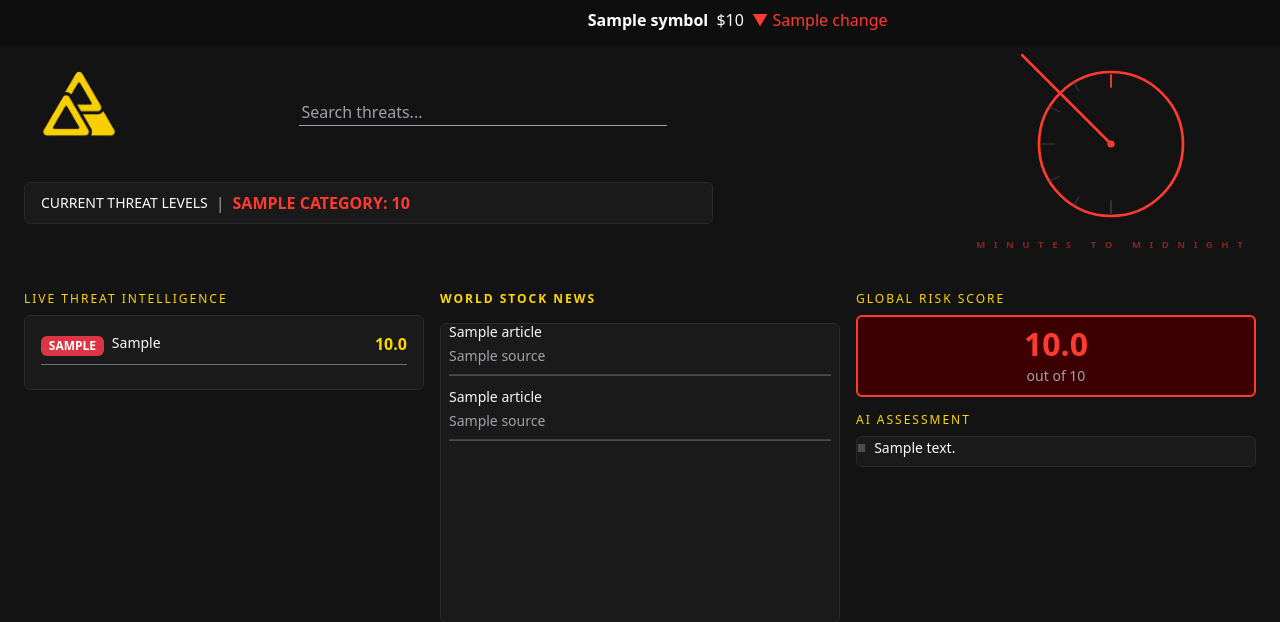
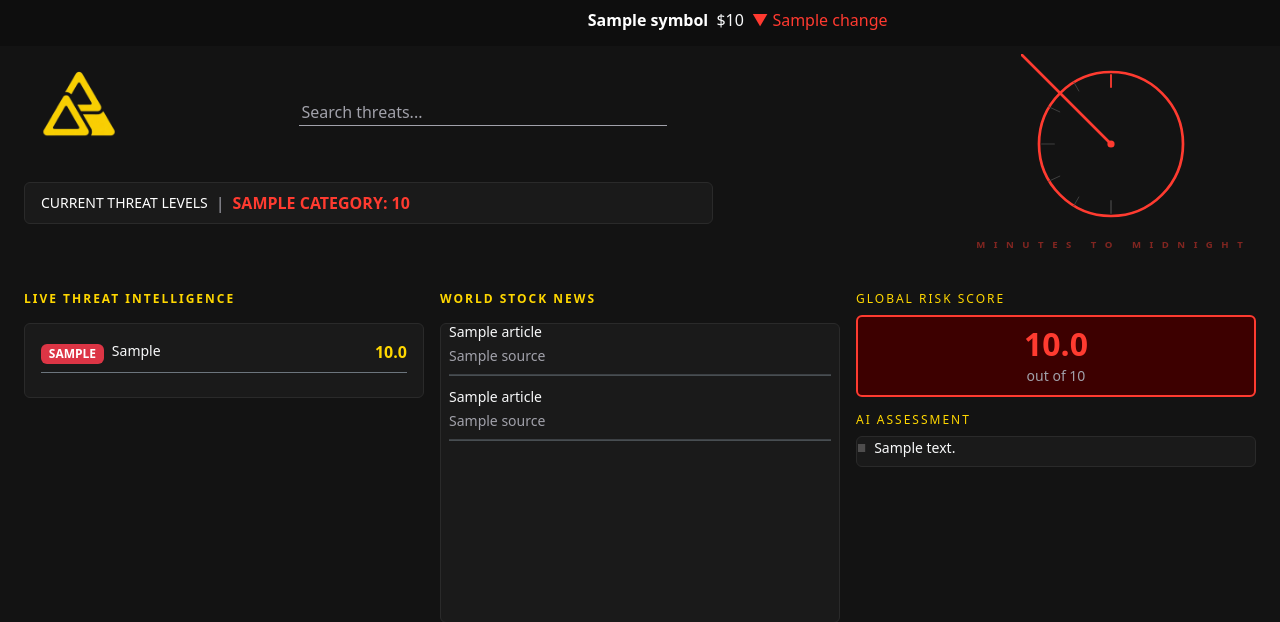
Before and after one commit to Bavianx/Doomsday_Dashboard, a Django app: template threats/templates/threats/dashboard.html in a window 1280 px wide. Shown: the top 622 px of the page. Run offline with Django 5.2, Linux system fonts and the light colour scheme; tables that the repository leaves empty hold one stand-in row (values such as "Sample post"); the template is opened without the code that fills it: values that come from a table or form of the project are taken from there, most other values are stand-ins (such as "Sample title", 1, 10 or a date in 2020).

Commit message:
Styling for live threat intelligence

```diff
--- a/doomsday_clock/settings.py
+++ b/doomsday_clock/settings.py
@@ -25,7 +25,7 @@ SECRET_KEY = config('SECRET_KEY')
 
 
 # SECURITY WARNING: don't run with debug turned on in production!
-DEBUG = False
+DEBUG = True
 
 ALLOWED_HOSTS = []
 
--- a/threats/templates/threats/dashboard.html
+++ b/threats/templates/threats/dashboard.html
@@ -119,9 +119,9 @@
         <!-- LEFT: Live Intelligence News Feed -->
         <div class=" text-warning col-md-4">
                 {% if is_search %}
-                     <h6> LIVE THREAT INTELLIGENCE   |   {{ query|upper }}  </h6>     <!-- Query based search for specific items -->
+                     <h6 class="text-warning mb-3 fw-bold"> LIVE THREAT INTELLIGENCE   |   {{ query|upper }}  </h6>     <!-- Query based search for specific items -->
                 {% else %}
-                     <h6>LIVE THREAT INTELLIGENCE</h6>
+                     <h6 class="text-warning mb-3 fw-bold"> LIVE THREAT INTELLIGENCE</h6>
                 {% endif %}
             <div class="card bg-dark border-secondary p-3">
                 {% for item in news_items %}
```
